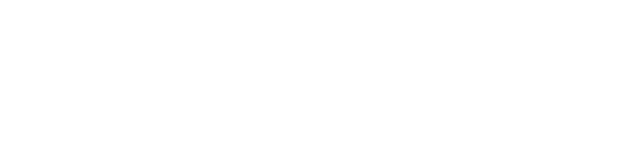
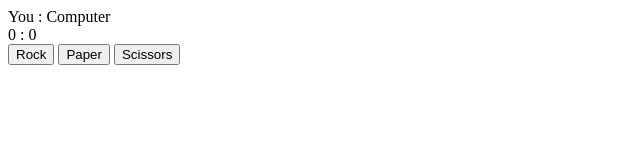
Before and after one commit to typohydra/rock-paper-scissors, a plain HTML site: page index.html in a window 1280 px wide. Shown: the whole page, without its empty margins (0-640 px from the left). Drawn offline with Linux system fonts and the light colour scheme.

Commit message:
add first draft UI

```diff
--- a/index.html
+++ b/index.html
@@ -5,6 +5,17 @@
     <title>Document</title>
 </head>
 <body>
+    <div id="container">
+        <div id="container-score">
+            <span>You : Computer</span>
+            </br>
+            <span id="player-score">0</span> : <span id="computer-score">0</span>
+        </div>
+
+        <button id="btn-Rock" class="btn-choice">Rock</button>
+        <button id="btn-Paper" class="btn-choice">Paper</button>
+        <button id="btn-Scissors" class="btn-choice">Scissors</button>
+    </div>
     <script src="main.js"></script>
 </body>
 </html>
```
